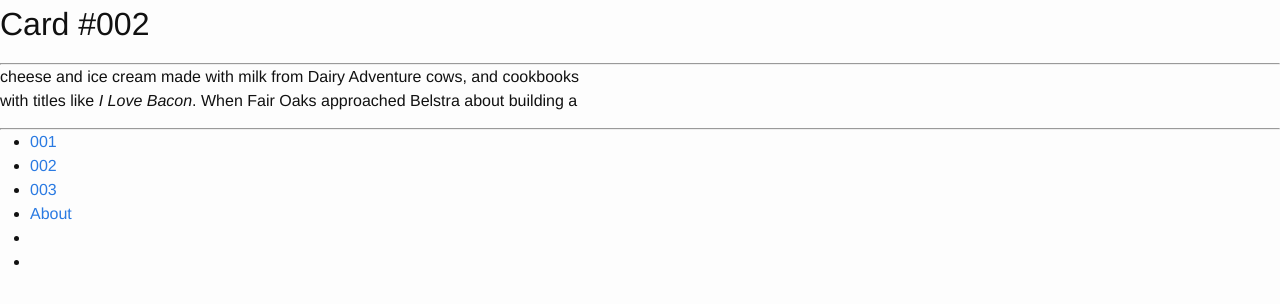
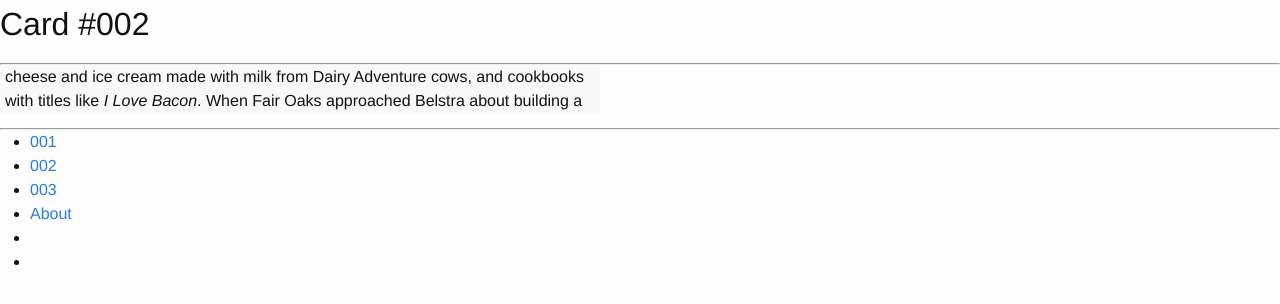
Before and after one commit to joeylouise/html-practice-cards, a Jekyll site: the page built from 002.md, in a window 1280 px wide. Shown: the top 304 px of the page. Built offline with Jekyll 4.4.1, drawn with Linux system fonts in a browser that asks for light colours; nearby versions of some CDN libraries; library files that are not in the unit come from our copies.

Commit message:
Fix cards 001-003

```diff
--- a/002.md
+++ b/002.md
@@ -3,4 +3,4 @@
 title: '002'
 ---
 
-<p>cheese and ice cream made with milk from Dairy Adventure cows, and cookbooks <br>with titles like <i>I Love Bacon</i>. When Fair Oaks approached Belstra about building a</p>
+<p class="card002">cheese and ice cream made with milk from Dairy Adventure cows, and cookbooks <br>with titles like <cite>I Love Bacon</cite>. When Fair Oaks approached Belstra about building a</p>
--- a/_sass/_cards.scss
+++ b/_sass/_cards.scss
@@ -2,7 +2,7 @@
 
     font-family: Palatino, serif;
 
-    .firstCharacter {
+    .first-character {
         float: left;
         color: #FF9900;
         margin: 0.185em 0.08em 0 0;
@@ -10,3 +10,9 @@
         line-height: 0.67em;
     }
 }
+
+.card002 {
+  background-color: #f8f8f8;
+  width: 595px;
+  padding-left: 5px;
+}
```
Also changed, not shown: 001.md (+1 -1 lines), 003.md (+1 -1 lines).
